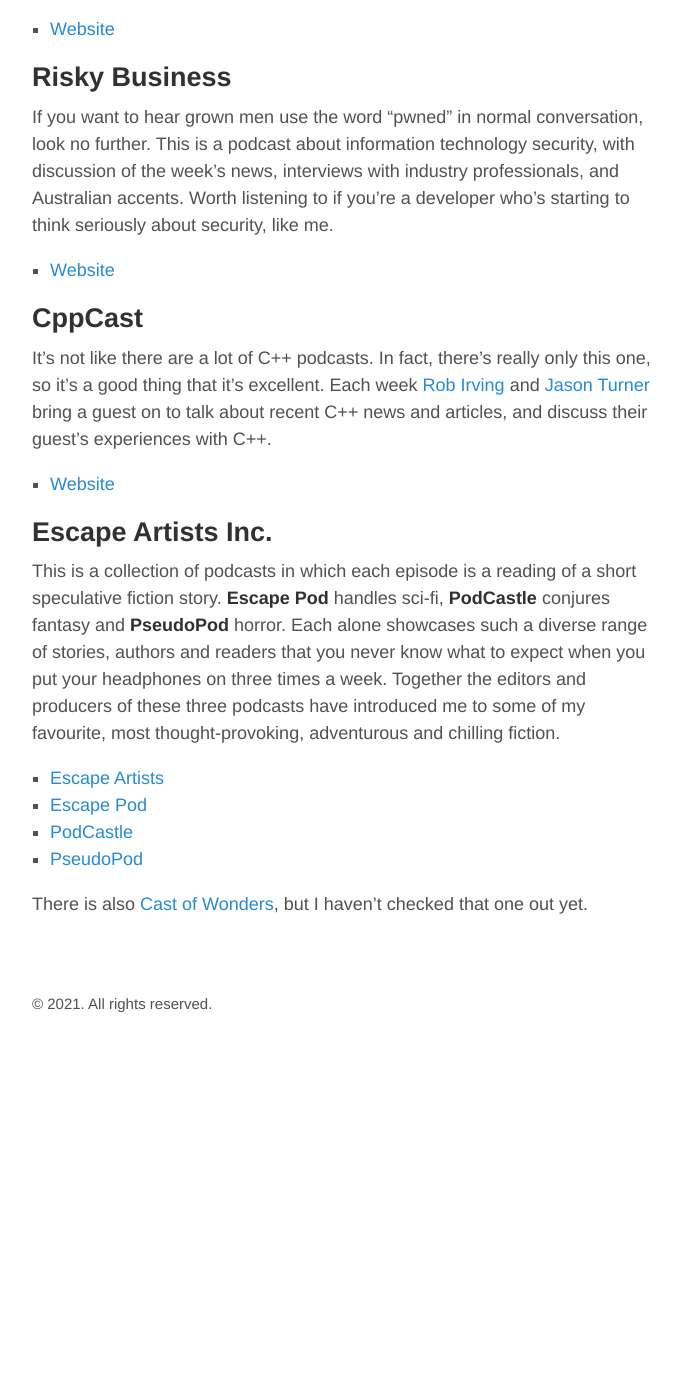
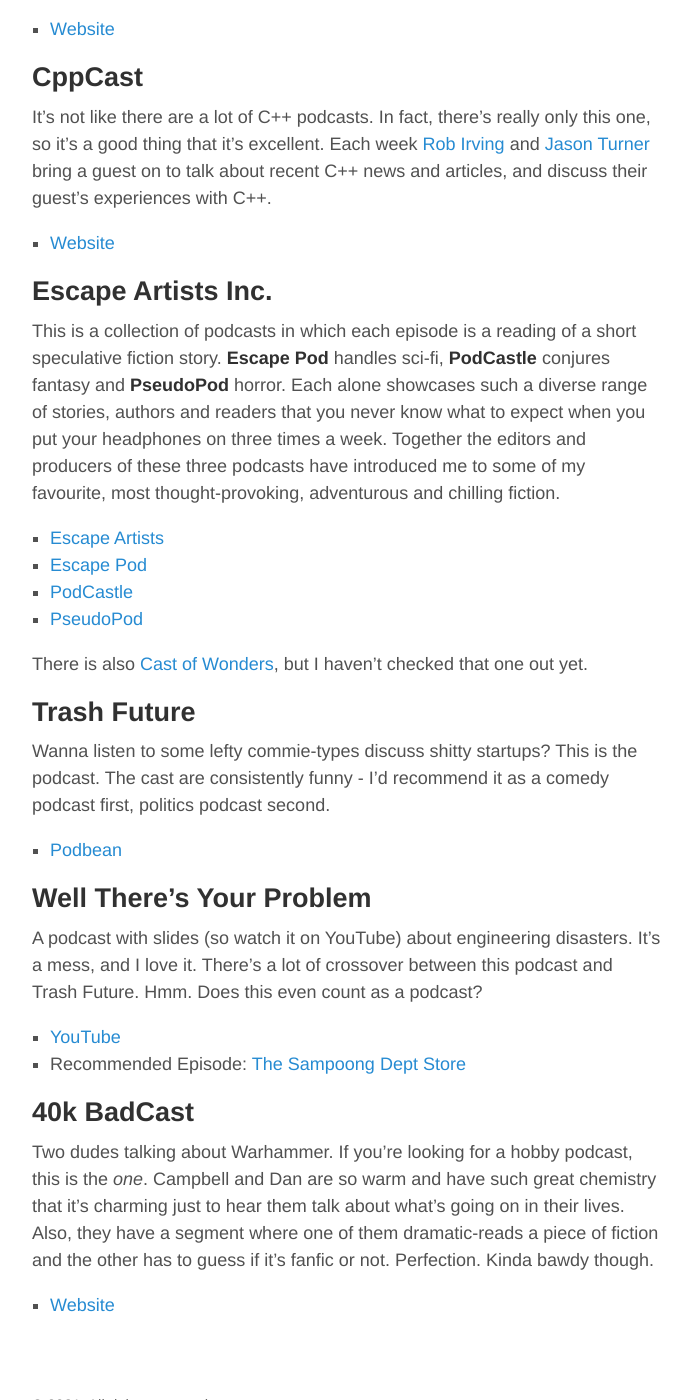
Before and after one commit to rachelnertia/rachelnertia.github.io, a Jekyll site: the page built from podcast-recommendations.md, in a window 1280 px wide and 1400 px high, scrolled down 1317 px. Shown: the whole window, without its empty margins (293-984 px from the left). Built offline with Jekyll 4.4.1, drawn with Linux system fonts in a browser that asks for light colours; before the commit the page ends 2370 px from its top, so only the background shows below that.

Commit message:
Update Podcast Recommendations

```diff
--- a/podcast-recommendations.md
+++ b/podcast-recommendations.md
@@ -35,12 +35,6 @@ The design and architecture podcast with a seemingly limitless remit. Each week
 
 - [Website](https://99percentinvisible.org/episodes/)
 
-## Risky Business
-
-If you want to hear grown men use the word "pwned" in normal conversation, look no further. This is a podcast about information technology security, with discussion of the week's news, interviews with industry professionals, and Australian accents. Worth listening to if you're a developer who's starting to think seriously about security, like me.
-
-- [Website](https://risky.biz/)
-
 ## CppCast
 
 It's not like there are a lot of C++ podcasts. In fact, there's really only this one, so it's a good thing that it's excellent. Each week [Rob Irving](https://twitter.com/robwirving) and [Jason Turner](https://twitter.com/lefticus) bring a guest on to talk about recent C++ news and articles, and discuss their guest's experiences with C++.
@@ -57,3 +51,22 @@ This is a collection of podcasts in which each episode is a reading of a short s
 - [PseudoPod](http://pseudopod.org/)
 
 There is also [Cast of Wonders](http://www.castofwonders.org/), but I haven't checked that one out yet.
+
+## Trash Future
+
+Wanna listen to some lefty commie-types discuss shitty startups? This is the podcast. The cast are consistently funny - I'd recommend it as a comedy podcast first, politics podcast second.
+
+- [Podbean](https://trashfuturepodcast.podbean.com/)
+
+## Well There's Your Problem
+
+A podcast with slides (so watch it on YouTube) about engineering disasters. It's a mess, and I love it. There's a lot of crossover between this podcast and Trash Future. Hmm. Does this even count as a podcast?
+
+- [YouTube](https://www.youtube.com/channel/UCPxHg4192hLDpTI2w7F9rPg)
+- Recommended Episode: [The Sampoong Dept Store](https://www.youtube.com/watch?v=g9SETplgPYc&list=PL0WnwSeMxB-4ptk1VIAhVCWClJQrY2tuW&index=2)
+
+## 40k BadCast
+
+Two dudes talking about Warhammer. If you're looking for a hobby podcast, this is the *one*. Campbell and Dan are so warm and have such great chemistry that it's charming just to hear them talk about what's going on in their lives. Also, they have a segment where one of them dramatic-reads a piece of fiction and the other has to guess if it's fanfic or not. Perfection. Kinda bawdy though.
+
+- [Website](https://40kbadcast.com/)
```
